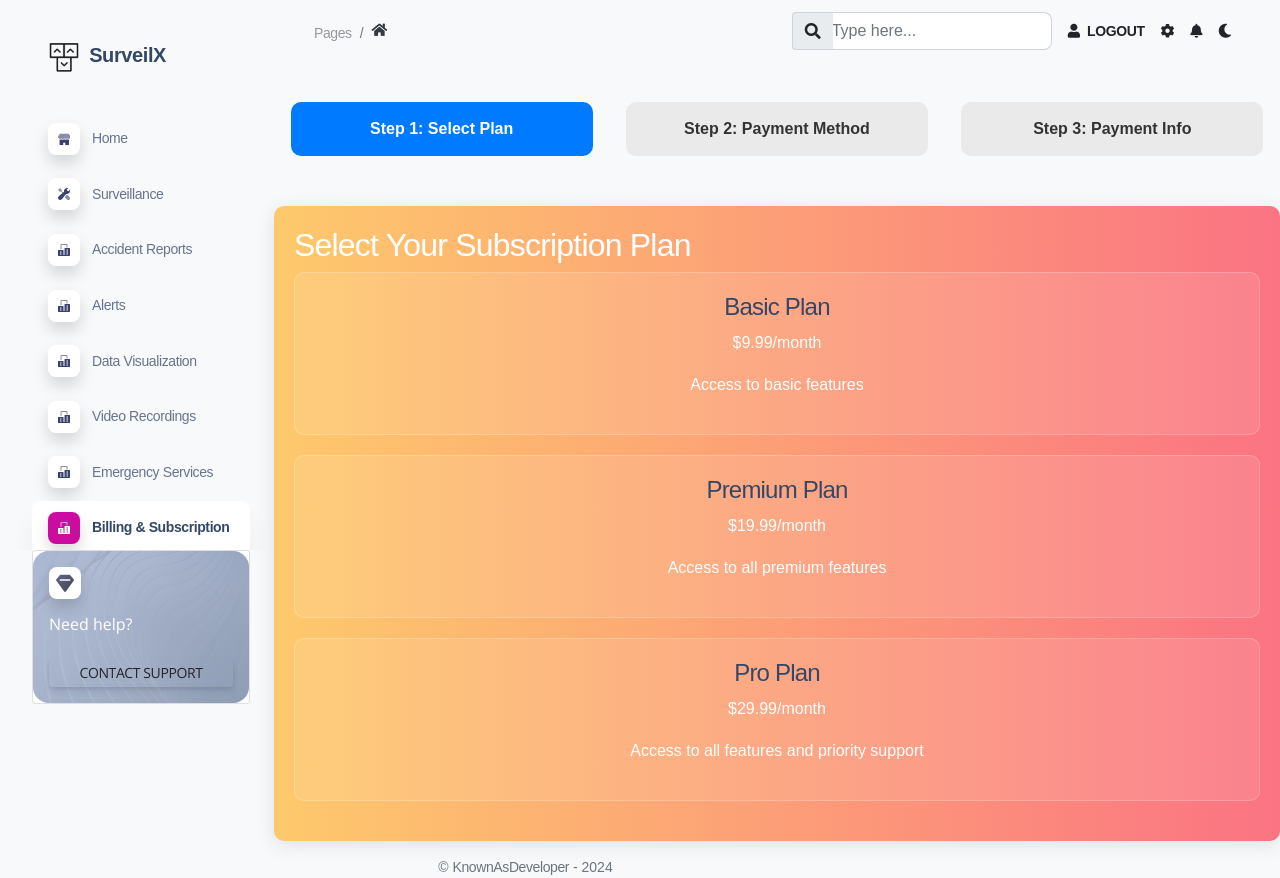
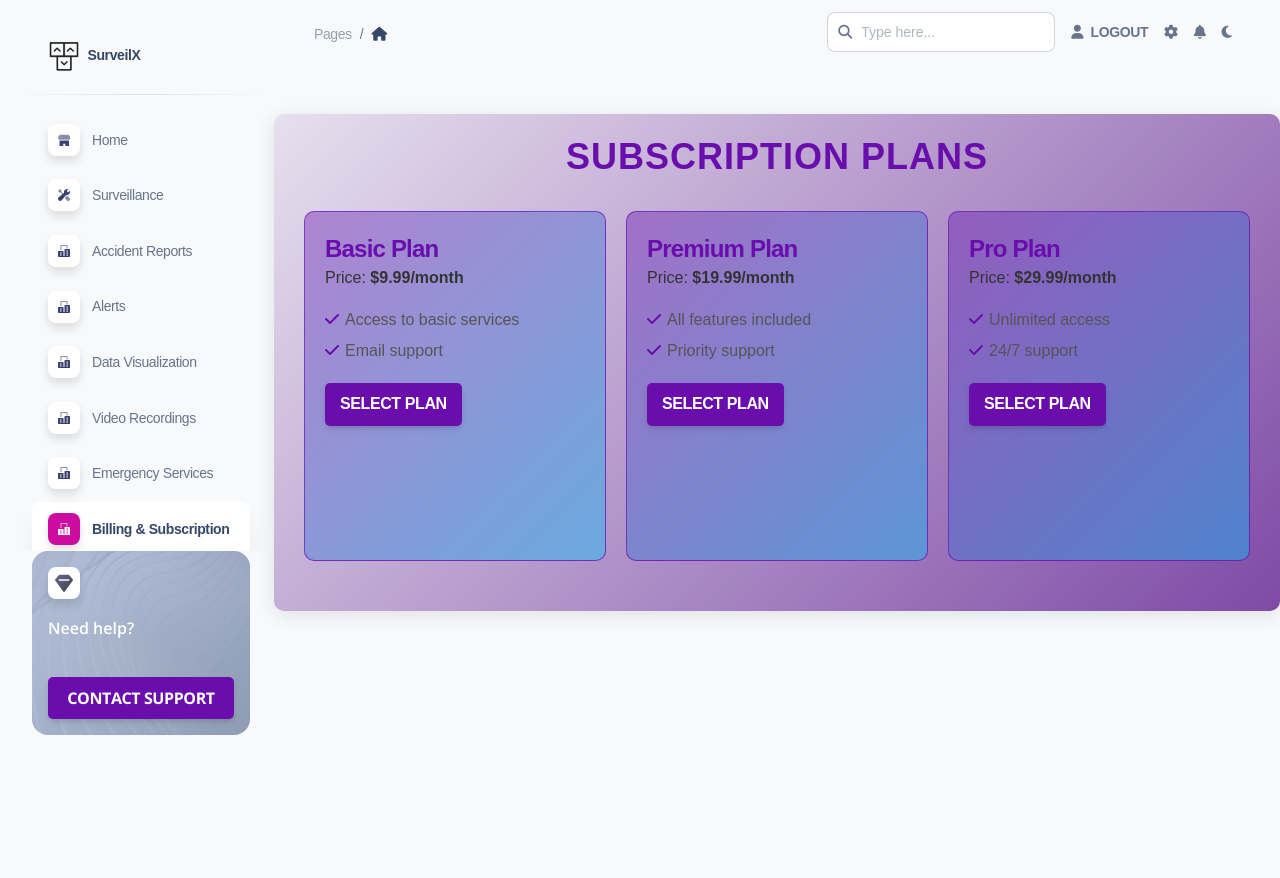
Before and after one commit to KnownAsDevelopers0680/Advanced-Surveillance-System, a Flask app: page /billing.html in a window 1280 px wide. After the commit the page ends 735 px from the top, so only its background shows below. Run offline with Flask 3, Linux system fonts and the light colour scheme; the visitor is signed in with stand-in values (Sample User, id 1); parts of the project's set-up code (start-up, migrations or seed data) failed here and were passed over; some libraries are stand-ins or nearby versions.

Commit message:
Updated Billing system

```diff
--- a/apps/templates/home/billing.html
+++ b/apps/templates/home/billing.html
@@ -3,362 +3,181 @@
 {% block title %} Subscription Plans {% endblock title %}
 
 {% block stylesheets %}
-<link rel="stylesheet" href="https://stackpath.bootstrapcdn.com/bootstrap/4.5.2/css/bootstrap.min.css">
-<link rel="stylesheet" href="https://cdnjs.cloudflare.com/ajax/libs/font-awesome/5.15.3/css/all.min.css" />
     <style>
-    /* Core Styles */
         body {
-        background-color: rgb(244, 247, 250);
             font-family: Arial, sans-serif;
-        margin: 0;
-        padding: 0;
-        transition: background-color 0.5s ease;
+            background-color: #f0f4f8;
+            color: #333;
+            line-height: 1.6;
         }
 
-    /* Step Container */
-    .step-indicator {
-        display: flex;
-        justify-content: space-around;
-        margin: 40px auto;
-    }
-
-    .step {
-        width: 30%;
-        padding: 15px;
-        text-align: center;
-        background-color: #eaeaea;
-        border-radius: 10px;
-        position: relative;
-        color: #333;
-        font-weight: bold;
-    }
-
-    .step.completed {
-        background-color: hsl(120, 61%, 50%);
-        color: white;
-    }
-
-    .step.active {
-        background-color: #007bff;
-        color: white;
-    }
-
-    /* Container Styles */
         .container {
+            max-width: 1200px;
+            margin: 50px auto;
             padding: 20px;
+            background: linear-gradient(135deg, rgba(75, 0, 130, 0.1) 0%, rgba(75, 0, 130, 0.7) 100%);
             border-radius: 10px;
             box-shadow: 0 4px 20px rgba(0, 0, 0, 0.1);
-        margin-top: 50px;
-        color: white;
-        display: none;
-    }
-
-    .plan-container {
-        background: linear-gradient(to right, rgba(255, 189, 72, 0.8), rgba(251, 82, 101, 0.8));
-    }
-
-    .payment-container {
-        background: linear-gradient(to right, rgba(48, 78, 236, 0.8), rgba(123, 31, 162, 0.8));
-    }
-
-    .form-container {
-        background: linear-gradient(to right, rgba(0, 205, 255, 0.8), rgba(0, 150, 136, 0.8));
-        padding: 30px;
+            transition: box-shadow 0.3s ease;
         }
 
         h2 {
-        color: #ffffff;
+            text-align: center;
+            color: #6a0dad; /* Dark purple color */
+            text-transform: uppercase;
+            letter-spacing: 1px;
+            margin-bottom: 20px;
         }
 
-    .plan-option {
-        border: 1px solid rgba(255, 255, 255, 0.2);
-        border-radius: 10px;
-        padding: 20px;
-        margin-bottom: 20px;
-        cursor: pointer;
-        text-align: center;
-        transition: transform 0.3s ease, background-color 0.3s ease;
-        background: rgba(255, 255, 255, 0.1); /* Faded white background */
+        .subscription-container {
+            display: flex;
+            justify-content: space-around;
+            margin: 30px 0;
         }
 
-    .plan-option:hover {
-        transform: scale(1.05);
-        box-shadow: 0 4px 10px rgba(0, 0, 0, 0.2);
+        .subscription-box {
+            flex: 1;
+            margin: 0 10px;
+            padding: 20px;
+            height: 350px; /* Increased height for the boxes */
+            border: 1px solid rgba(106, 13, 173, 0.7); /* Faded purple border */
+            border-radius: 10px;
+            background: linear-gradient(135deg, rgba(106, 13, 173, 0.4), rgba(0, 204, 255, 0.4)); /* Light purple to cyan */
+            position: relative; /* To create an overlay effect */
+            overflow: hidden; /* To hide overflow from animation */
+            transition: transform 0.3s ease, box-shadow 0.3s ease;
+            min-width: 220px; /* Minimum width for small screens */
         }
 
-    .selected {
-        border-color: #ffffff;
-        background-color: rgba(255, 255, 255, 0.3);
+        .subscription-box:hover {
+            transform: translateY(-15px) rotate(1deg); /* Lift effect on hover */
+            box-shadow: 0 8px 30px rgba(0, 0, 0, 0.25); /* Enhanced shadow on hover */
         }
 
-    /* Button Styles */
-    .btn-success {
-        background-color: hsl(120, 61%, 50%);
-        border: none;
-        transition: background-color 0.3s, transform 0.3s;
-        display: none;
-        margin-top: 20px;
+        .subscription-box::after {
+            content: '';
+            position: absolute;
+            top: 50%;
+            left: 50%;
+            width: 200%;
+            height: 200%;
+            background: rgba(255, 255, 255, 0.2);
+            border-radius: 50%;
+            transform: translate(-50%, -50%) scale(0);
+            z-index: 0; /* Behind the content */
+            transition: transform 0.3s ease; /* Smooth transition */
         }
 
-    .btn-success:hover {
-        background-color: hsl(120, 71%, 60%);
+        .subscription-box:hover::after {
+            transform: translate(-50%, -50%) scale(1.1); /* Slight scale on hover */
+        }
+
+        .subscription-box h4 {
+            margin: 0;
+            color: #6a0dad; /* Dark purple text */
+            font-weight: bold;
+            position: relative;
+            z-index: 1; /* On top of the background */
+        }
+
+        .subscription-box ul {
+            list-style: none; /* Remove default list style */
+            padding-left: 0; /* Remove left padding */
+            margin: 10px 0; /* Margin for spacing */
+            position: relative;
+            z-index: 1; /* On top of the background */
+        }
+
+        .subscription-box li {
+            margin: 5px 0; /* Margin for spacing */
+            color: #555;
+            position: relative;
+            z-index: 1; /* On top of the background */
+            padding-left: 20px; /* Padding for spacing */
+        }
+
+        .subscription-box li::before {
+            content: '\f00c'; /* Font Awesome check icon */
+            font-family: 'Font Awesome 5 Free'; /* Use Font Awesome */
+            font-weight: 900; /* Solid style */
+            position: absolute;
+            left: 0; /* Positioning */
+            color: #6a0dad; /* Icon color */
+        }
+
+        .btn {
+            display: inline-block;
+            background-color: #6a0dad; /* Dark purple background */
+            color: white;
+            padding: 10px 15px;
+            border: none;
+            border-radius: 5px;
+            cursor: pointer;
+            font-size: 16px;
+            text-decoration: none;
+            transition: background-color 0.3s ease, transform 0.2s ease;
+            margin-top: 10px;
+            position: relative;
+            z-index: 1; /* On top of the background */
+        }
+
+        .btn:hover {
+            background-color: #570d9c; /* Darker purple on hover */
             transform: scale(1.05);
         }
 
-    .btn-primary {
-        background-color: #007bff;
-        border: none;
-        margin-top: 20px;
-        transition: background-color 0.3s, transform 0.3s;
+        @media (max-width: 768px) {
+            .subscription-container {
+                flex-direction: column;
+                align-items: center;
             }
 
-    .btn-primary:hover {
-        background-color: #0056b3;
-        transform: scale(1.05);
-    }
-
-    /* Tooltip Error Styles */
-    .tooltip-error {
-        display: none;
-        color: red;
-        font-size: 12px;
-    }
-
-    .invalid {
-        border-color: red;
-    }
-
-    .invalid + .tooltip-error {
-        display: block;
-    }
-
-    /* Payment Popup */
-    #payment-popup {
-        display: none;
-        position: fixed;
-        top: 50%;
-        left: 50%;
-        transform: translate(-50%, -50%);
-        padding: 30px;
-        background-color: #fff;
-        border-radius: 10px;
-        box-shadow: 0 10px 30px rgba(0, 0, 0, 0.2);
-        text-align: center;
-        z-index: 9999;
-        transition: opacity 0.5s ease, transform 0.5s ease;
-    }
-
-    #payment-popup.active {
-        display: block;
-        opacity: 1;
-        transform: translate(-50%, -50%) scale(1);
-    }
-
-    .popup-btn {
-        background-color: hsl(120, 61%, 50%);
-        padding: 10px 20px;
-        border: none;
-        color: #fff;
-        cursor: pointer;
-        margin-top: 20px;
-    }
-
-    .popup-btn:hover {
-        background-color: hsl(120, 71%, 60%);
-    }
-
-    /* Popup Animation */
-    #payment-popup {
-        opacity: 0;
-        transform: translate(-50%, -50%) scale(0.8);
-    }
-
-    /* Media Queries for Responsive Design */
-    @media (max-width: 768px) {
-        .step {
-            width: 100%;
-            margin-bottom: 20px;
-        }
-
-        .plan-option {
-            font-size: 14px;
-        }
-
-        .container {
-            padding: 10px;
+            .subscription-box {
+                margin: 10px 0; /* Margin adjustment for mobile */
             }
         }
     </style>
 {% endblock stylesheets %}
 
 {% block content %}
-<div class="step-indicator">
-    <div id="step1" class="step active">Step 1: Select Plan</div>
-    <div id="step2" class="step">Step 2: Payment Method</div>
-    <div id="step3" class="step">Step 3: Payment Info</div>
+<div class="container">
+    <h2>Subscription Plans</h2>
+    <div class="subscription-container">
+        <div class="subscription-box">
+            <h4>Basic Plan</h4>
+            <p>Price: <strong>$9.99/month</strong></p>
+            <ul>
+                <li>Access to basic services</li>
+                <li>Email support</li>
+            </ul>
+            <a href="https://buy.stripe.com/test_4gw7t1ddQ1427Wo6or" class="btn">Select Plan</a>
         </div>
 
-<div class="container plan-container" id="plan-container" style="display: block;">
-    <h2>Select Your Subscription Plan</h2>
-
-    <div id="plans">
-        <div class="plan-option" data-plan="basic">
-            <h4>Basic Plan</h4>
-            <p>$9.99/month</p>
-            <p>Access to basic features</p>
-        </div>
-        <div class="plan-option" data-plan="premium">
+        <div class="subscription-box">
             <h4>Premium Plan</h4>
-            <p>$19.99/month</p>
-            <p>Access to all premium features</p>
-        </div>
-        <div class="plan-option" data-plan="pro">
-            <h4>Pro Plan</h4>
-            <p>$29.99/month</p>
-            <p>Access to all features and priority support</p>
-        </div>
+            <p>Price: <strong>$19.99/month</strong></p>
+            <ul>
+                <li>All features included</li>
+                <li>Priority support</li>
+            </ul>
+            <a href="https://buy.stripe.com/test_4gw14Dgq2eUSa4w7st" class="btn">Select Plan</a>
         </div>
 
-    <button id="payment-button" class="btn btn-success">Proceed to Payment</button>
-</div>
-
-<div class="container payment-container" id="payment-container">
-    <h2>Select Payment Method</h2>
-    <div id="payment-methods">
-        <div class="plan-option payment-method" data-method="credit-card">
-            <i class="fas fa-credit-card"></i> Credit Card
-        </div>
-        <div class="plan-option payment-method" data-method="paypal">
-            <i class="fab fa-paypal"></i> PayPal
-        </div>
-        <div class="plan-option payment-method" data-method="apple-pay">
-            <i class="fab fa-apple-pay"></i> Apple Pay
+        <div class="subscription-box">
+            <h4>Pro Plan</h4>
+            <p>Price: <strong>$29.99/month</strong></p>
+            <ul>
+                <li>Unlimited access</li>
+                <li>24/7 support</li>
+            </ul>
+            <a href="https://buy.stripe.com/test_dR64gP4Hk8wu5Og6oo" class="btn">Select Plan</a>
         </div>
     </div>
 </div>
-
-<div class="container form-container" id="payment-form-container">
-    <h2>Payment Information</h2>
-    <form id="payment-form">
-        <div class="form-group">
-            <label for="card-name">Name on Card</label>
-            <input type="text" id="card-name" class="form-control" required>
-        </div>
-
-        <div class="form-group">
-            <label for="email">Email</label>
-            <input type="email" id="email" class="form-control" required>
-            <span class="tooltip-error" id="email-error">Enter valid email</span>
-        </div>
-
-        <div class="form-group">
-            <label for="card-number">Card Number</label>
-            <input type="text" id="card-number" class="form-control" placeholder="1234 5678 9012 3456" required>
-            <span class="tooltip-error" id="card-error">Enter valid card number</span>
-        </div>
-
-        <div class="form-group">
-            <label for="expiry-date">Expiry Date</label>
-            <input type="text" id="expiry-date" class="form-control" placeholder="MM/YY" required>
-            <span class="tooltip-error" id="expiry-error">Enter valid expiry date</span>
-        </div>
-
-        <div class="form-group">
-            <label for="cvc">CVC</label>
-            <input type="text" id="cvc" class="form-control" placeholder="123" required>
-            <span class="tooltip-error" id="cvc-error">Enter valid CVC</span>
-        </div>
-        <button type="submit" class="btn btn-primary">Proceed to Checkout</button>
-    </form>
-    <div id="payment-status" class="mt-3"></div>
-</div>
-
-<!-- Popup for Payment Success -->
-<div id="payment-popup">
-    <div class="message">Payment Successful! Thank you for your subscription.</div>
-    <button class="popup-btn" onclick="closePopup()">Close</button>
-</div>
-
-{% include "includes/footer.html" %}
-
 {% endblock content %}
 
 {% block javascripts %}
     <script>
-    document.addEventListener('DOMContentLoaded', function() {
-        const planOptions = document.querySelectorAll('.plan-option');
-        const paymentButton = document.getElementById('payment-button');
-        const paymentContainer = document.getElementById('payment-container');
-        const planContainer = document.getElementById('plan-container');
-        const formContainer = document.getElementById('payment-form-container');
-        const step1 = document.getElementById('step1');
-        const step2 = document.getElementById('step2');
-        const step3 = document.getElementById('step3');
-        const paymentPopup = document.getElementById('payment-popup');
-        let selectedPlan = '';
-        let selectedMethod = '';
-
-        // Step transitions
-        function goToStep2() {
-            step1.classList.remove('active');
-            step2.classList.add('active');
-            planContainer.style.display = 'none';
-            paymentContainer.style.display = 'block';
-        }
-
-        function goToStep3() {
-            step2.classList.remove('active');
-            step3.classList.add('active');
-            paymentContainer.style.display = 'none';
-            formContainer.style.display = 'block';
-        }
-
-        planOptions.forEach(option => {
-            option.addEventListener('click', function() {
-                if (this.classList.contains('payment-method')) {
-                    selectedMethod = this.dataset.method;
-                    goToStep3();
-                } else {
-                    planOptions.forEach(plan => plan.classList.remove('selected'));
-                    this.classList.add('selected');
-                    selectedPlan = this.dataset.plan;
-                    paymentButton.style.display = 'block';
-                }
-            });
-        });
-
-        paymentButton.addEventListener('click', function() {
-            goToStep2();
-        });
-
-        const paymentForm = document.getElementById('payment-form');
-        const paymentStatus = document.getElementById('payment-status');
-
-        paymentForm.addEventListener('submit', function(e) {
-            e.preventDefault();
-
-            const email = document.getElementById('email').value;
-            const cardName = document.getElementById('card-name').value;
-            const cardNumber = document.getElementById('card-number').value;
-            const expiryDate = document.getElementById('expiry-date').value;
-            const cvc = document.getElementById('cvc').value;
-
-            // Here you would normally process the payment
-
-            paymentStatus.textContent = "Processing payment...";
-            setTimeout(() => {
-                paymentPopup.classList.add('active');
-                paymentStatus.textContent = ""; // Clear payment status on success
-
-                // Automatically close the popup after 3 seconds
-                setTimeout(closePopup, 3000); // 3000 milliseconds = 3 seconds
-            }, 2000); // Simulate delay
-        });
-
-        function closePopup() {
-            paymentPopup.classList.remove('active');
-        }
-    });
+        // Optional JavaScript code can go here
     </script>
-
 {% endblock javascripts %}
```
Lines whose indentation alone changed are shown as unchanged.
